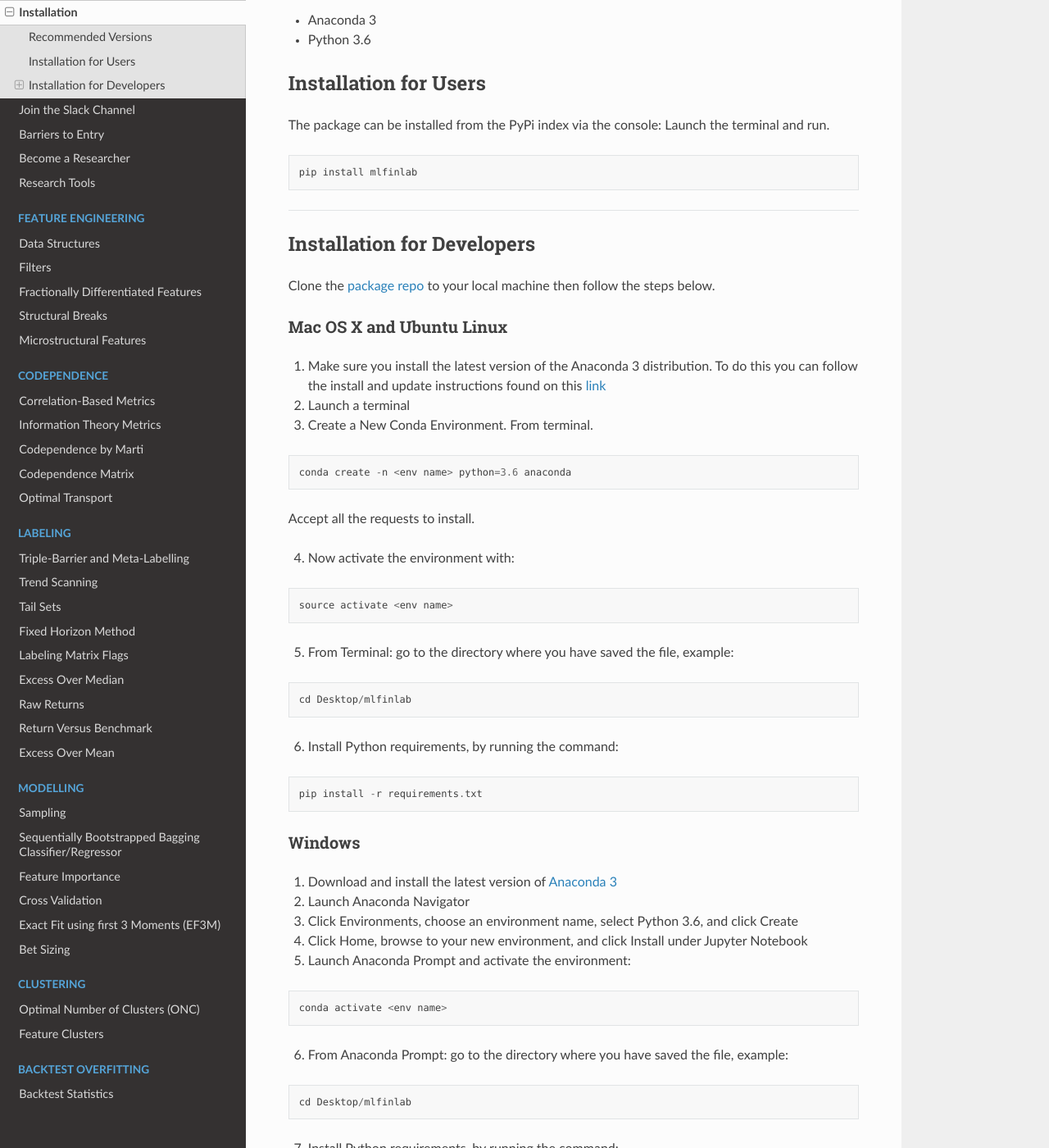
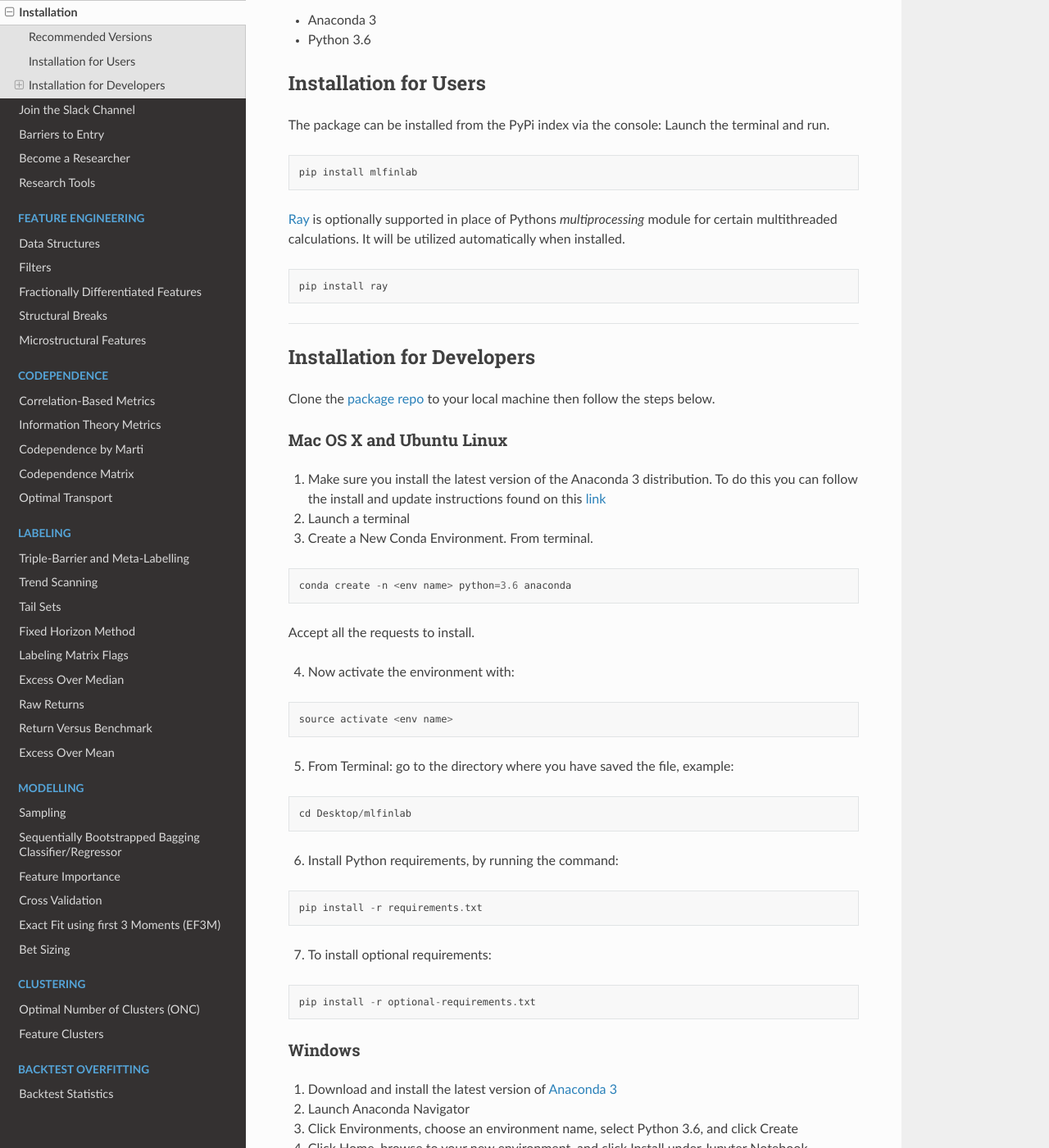
Before and after one commit to hudson-and-thames/mlfinlab, a Sphinx documentation site: the page built from docs/source/getting_started/installation.rst, in a window 1280 px wide and 1400 px high, scrolled down 203 px. Shown: the whole window at 82% size. Built offline with Sphinx 7.4.7 and the Read the Docs theme 2.0.0, drawn with Linux system fonts in a browser that asks for light colours; pages that are not in the unit, such as notebooks, are missing from menus; some of the changed text lies outside the part shown.

Commit message:
fix formating

```diff
--- a/docs/source/getting_started/installation.rst
+++ b/docs/source/getting_started/installation.rst
@@ -18,6 +18,12 @@ Launch the terminal and run.
 .. code-block::
 
    pip install mlfinlab
+
+`Ray`_ is optionally supported in place of Pythons `multiprocessing` module for certain multithreaded calculations. It will be utilized automatically when installed.
+
+.. code-block::
+
+   pip install ray
 
 -----------------------------
 
@@ -57,6 +63,12 @@ Accept all the requests to install.
 
    pip install -r requirements.txt
 
+7. To install optional requirements:
+
+.. code-block::
+
+   pip install -r optional-requirements.txt
+
 Windows
 *******
 
@@ -82,6 +94,13 @@ Windows
 
    pip install -r requirements.txt
 
+8. To install optional requirements:
+
+.. code-block::
+
+   pip install -r optional-requirements.txt
+
 .. _package repo: (https://github.com/hudson-and-thames/mlfinlab)
 .. _link: (https://www.anaconda.com/download/#mac)
 .. _Anaconda 3: (https://www.anaconda.com/distribution/#download-section)
+.. _Ray: (https://docs.ray.io/en/master)
```
Also changed, not shown: 1 other file.
